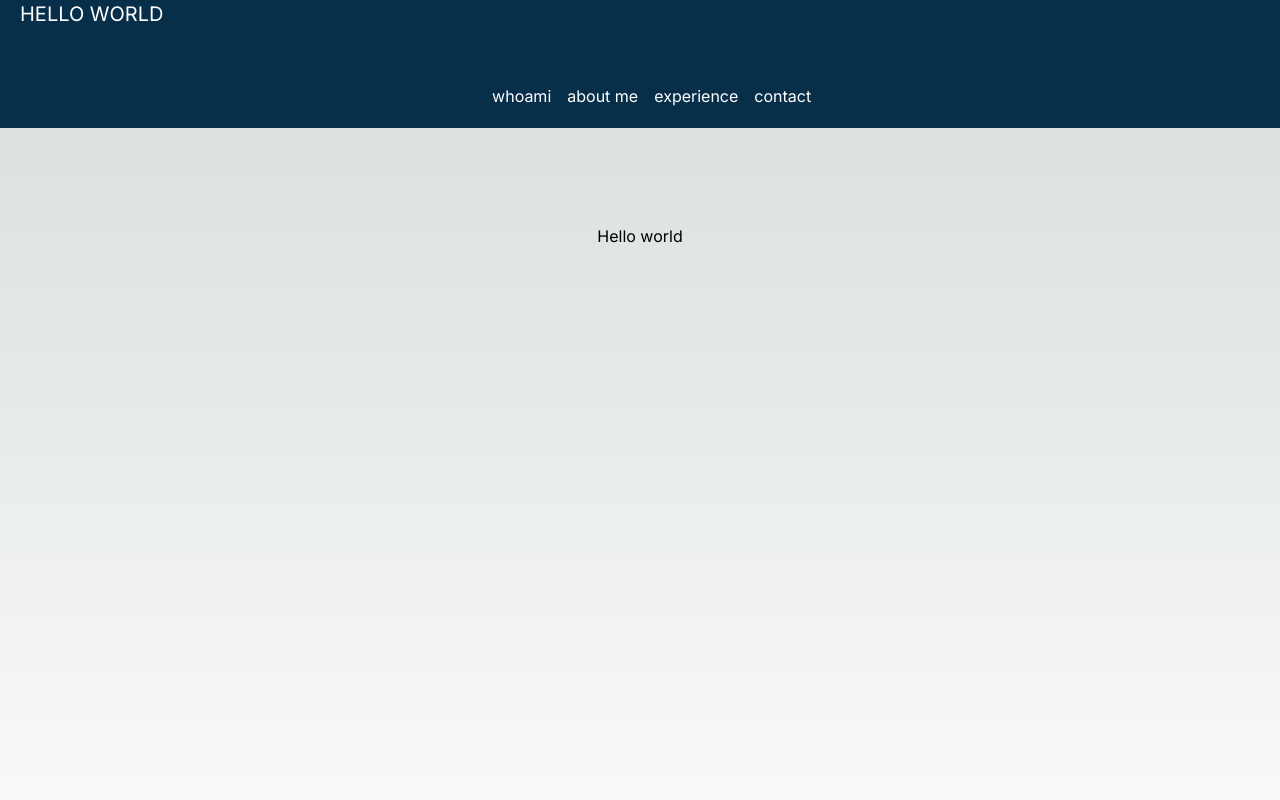
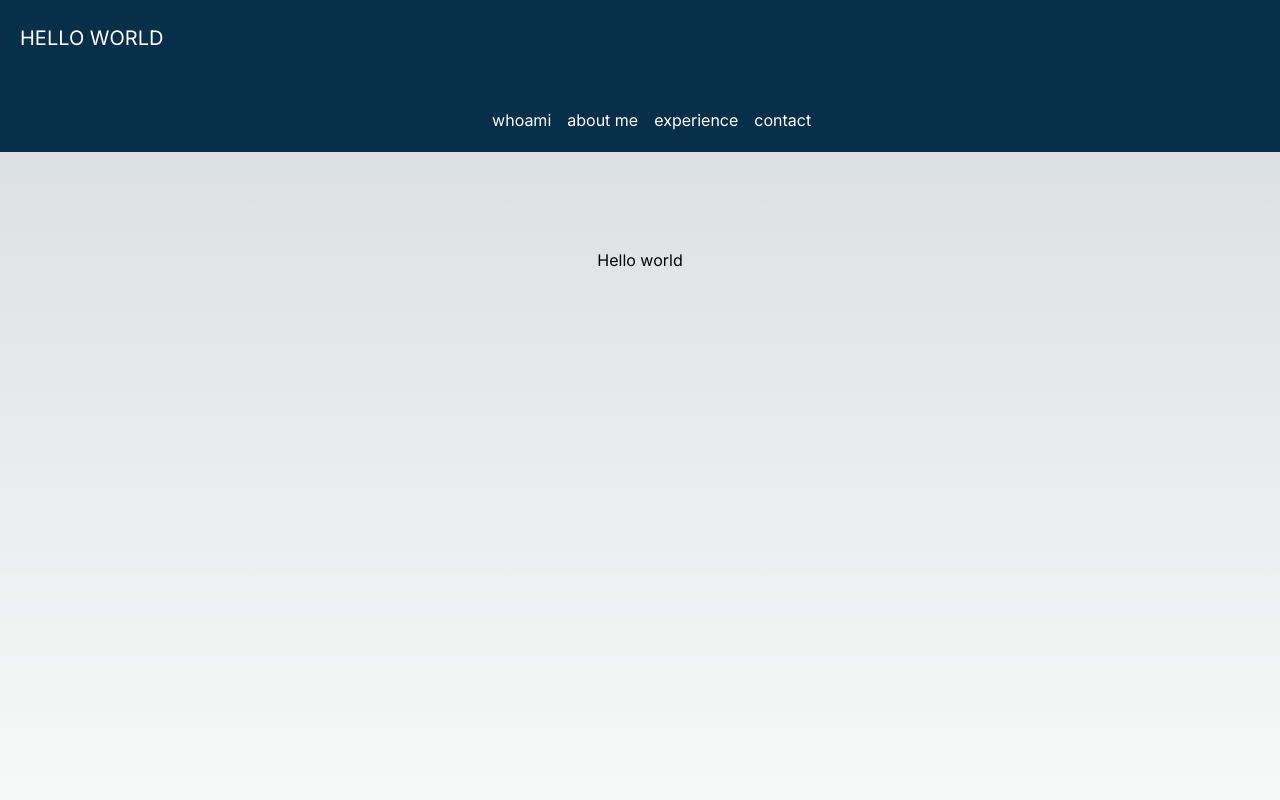
Before and after one commit to ChileKasoka/portfolio, a Next.js app: page / in a window 1280 px wide. Shown: the top 800 px of the page. Built offline with nearby package versions, Linux system fonts and the light colour scheme.

Commit message:
nav done

```diff
--- a/app/components/Header.jsx
+++ b/app/components/Header.jsx
@@ -19,7 +19,7 @@ function Header() {
 
   return (
     <div className='h-auto w-full grid grid-cols-1 flex-wrap justify-center md:justify-between items-center bg-sky-950'>
-      <div className='justify-center h-16 items-center ml-5 text-white text-xl'>
+      <div className='justify-center h-16 items-center ml-5 mt-6 text-white text-xl'>
         HELLO WORLD
       </div>
       <div className='w-4/5 flex-wrap'>
```
